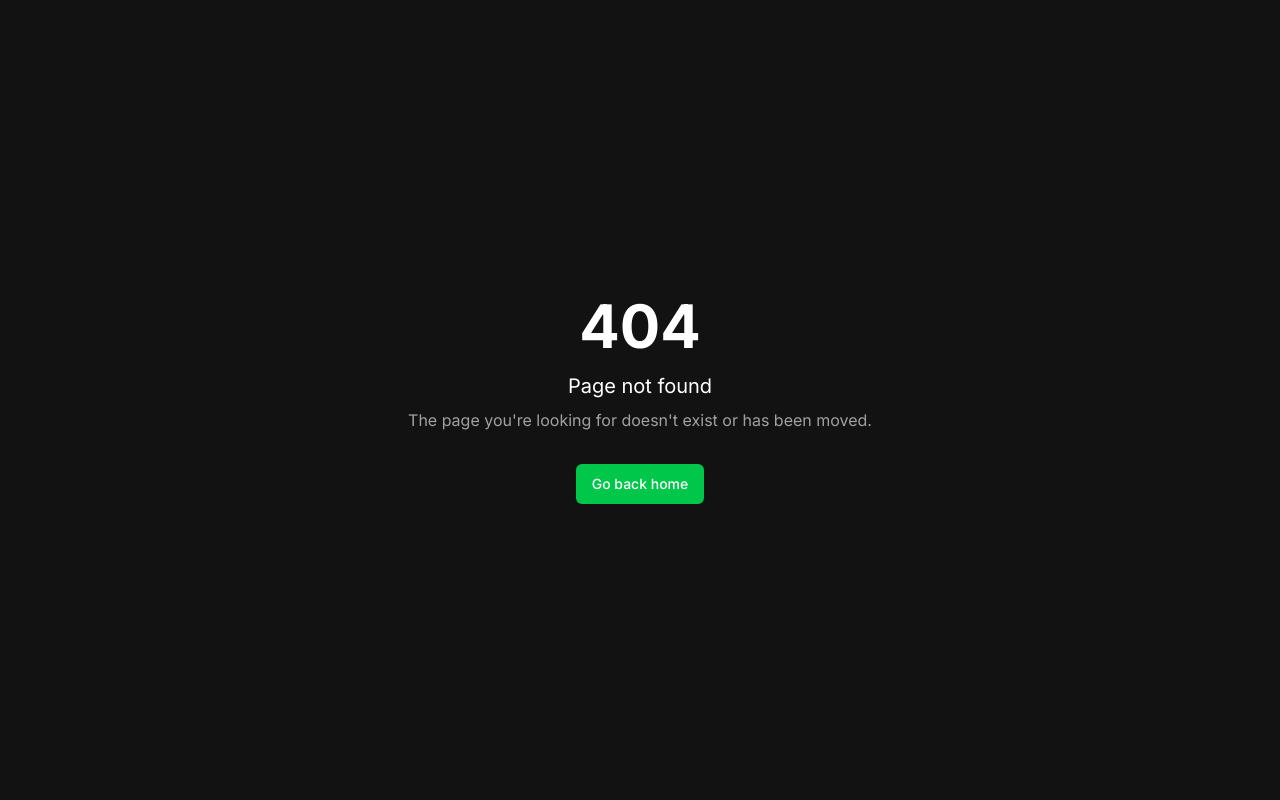
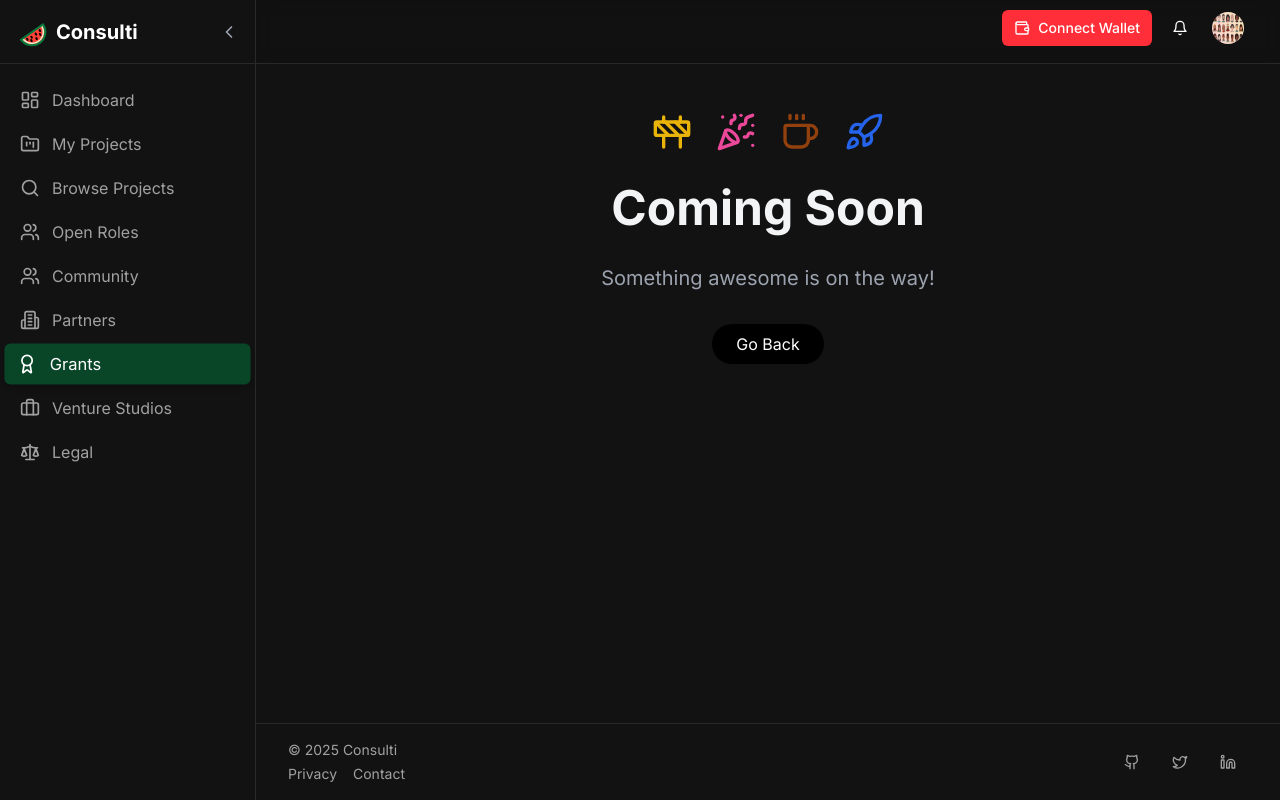
Before and after one commit to ahashem12/LaunchpadX, a Next.js app in the folder frontend/: page /grants in a window 1280 px wide. Before the commit this address had no page. Built offline with nearby package versions, Linux system fonts and the light colour scheme.

Commit message:
CON-58: Add Coming Soon to grants page

```diff
--- /dev/null
+++ b/frontend/app/grants/layout.tsx
@@ -0,0 +1,10 @@
+import type React from "react"
+import { AppLayout } from "@/components/layout/AppLayout"
+
+export default function CommunityLayout({
+  children,
+}: {
+  children: React.ReactNode
+}) {
+  return <AppLayout>{children}</AppLayout>
+}
--- /dev/null
+++ b/frontend/app/grants/page.tsx
@@ -0,0 +1,7 @@
+import { ComingSoon } from "@/components/common/ComingSoon"
+
+export default function GrantsPage() {
+  return (
+    <ComingSoon />
+  )
+}
```
